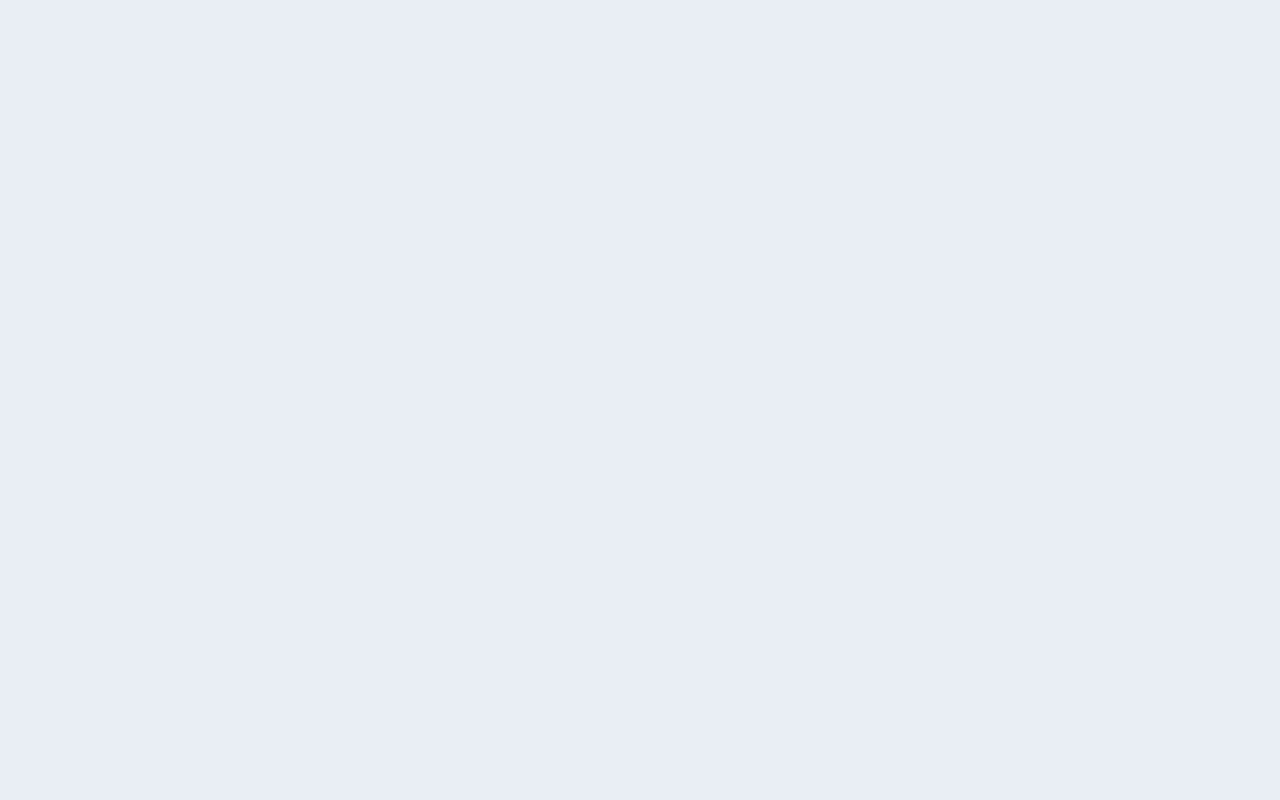
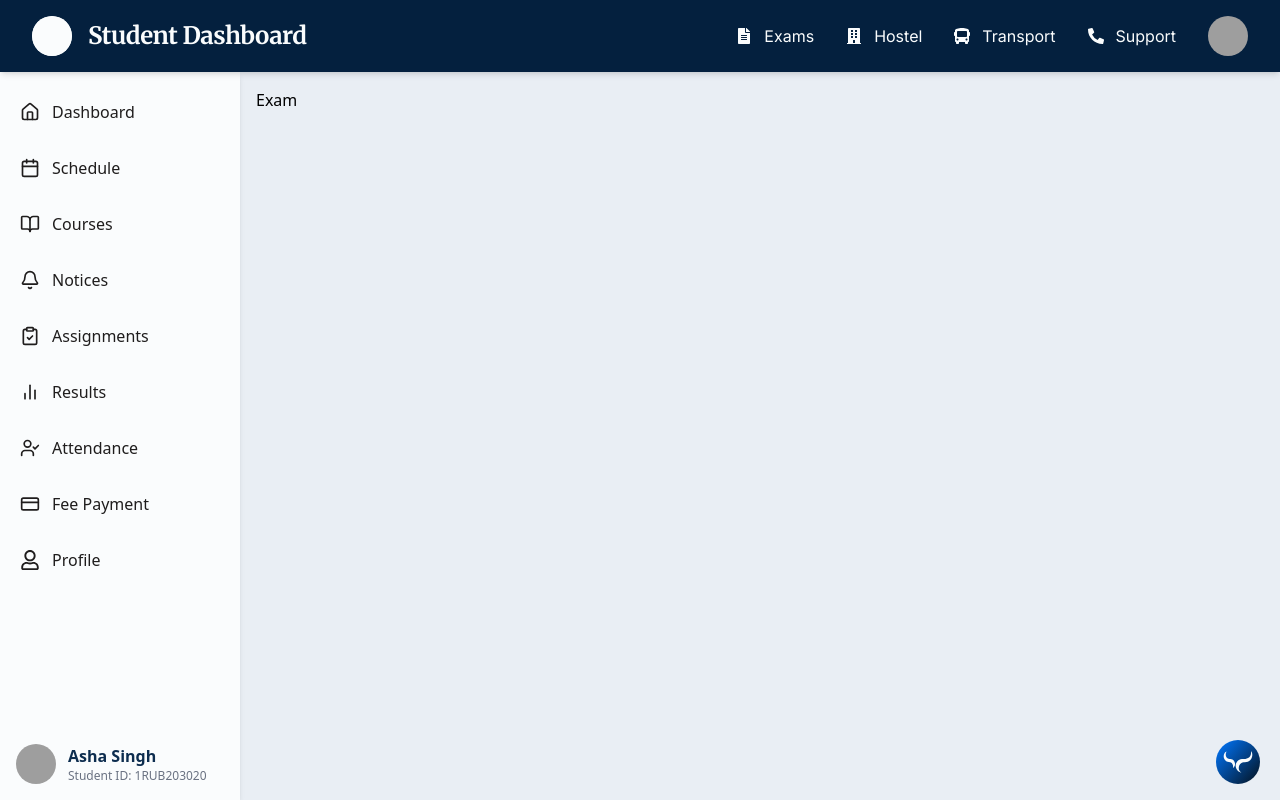
Before and after one commit to Aristiec/SMSfrontend, a React (Vite) app in the folder frontend/: page /student/exam in a window 1280 px wide. Before the commit this address had no page. Built offline with nearby package versions, Linux system fonts and the light colour scheme; grey boxes are pictures that could not be loaded; a web font is replaced by a local one.

Commit message:
Added exam folder

```diff
--- /dev/null
+++ b/frontend/src/pages/student/Exam.jsx
@@ -0,0 +1,7 @@
+import React from "react";
+
+const Exam = () => {
+  return <div>Exam</div>;
+};
+
+export default Exam;
--- a/frontend/src/routes/StudentRoutes.jsx
+++ b/frontend/src/routes/StudentRoutes.jsx
@@ -12,10 +12,10 @@ import FeePayment from "../pages/student/FeePayment";
 import Profile from "../pages/student/Profile";
 import AcademicCalendar from "../pages/student/AcademicCalendar";
 import Recheck from "../components/student/Recheck";
-
+import Exam from "../pages/student/Exam";
 import Support from "../pages/student/Support.jsx";
 import ChatWidget from "../components/student/AI/Document/DocumentAssistant.jsx";
-import RecheckRequestStatus from "../components/student/RecheckRequestStatus.jsx"
+import RecheckRequestStatus from "../components/student/RecheckRequestStatus.jsx";
 import Transport from "../pages/student/Transport.jsx";
 import TransportMap from "../components/student/TransportMap.jsx";
 const StudentRoutes = () => (
@@ -23,6 +23,7 @@ const StudentRoutes = () => (
     <Route path="" element={<StudentDashboard />} />
     <Route path="academicCal" element={<AcademicCalendar />} />
     <Route path="chat" element={<ChatWidget />} />
+    <Route path="exam" element={<Exam />} />
     <Route path="dashboard" element={<StudentDashboard />} />
     <Route path="dashboard" element={<StudentDashboard />} />
     <Route path="timetable" element={<Timetable />} />
@@ -34,11 +35,11 @@ const StudentRoutes = () => (
     <Route path="attendance" element={<Attendance />} />
     <Route path="fees" element={<FeePayment />} />
     <Route path="profile" element={<Profile />} />
-    <Route path="results/recheck" element={<Recheck/>}/>
-    <Route path="results/recheckStatus" element={<RecheckRequestStatus/>}/>
-    <Route path="support" element={<Support/>}/>
+    <Route path="results/recheck" element={<Recheck />} />
+    <Route path="results/recheckStatus" element={<RecheckRequestStatus />} />
+    <Route path="support" element={<Support />} />
     <Route path="transport" element={<Transport />} />
-     <Route path="transport/map" element={<TransportMap/>}/>
+    <Route path="transport/map" element={<TransportMap />} />
   </Route>
 );
 
```
